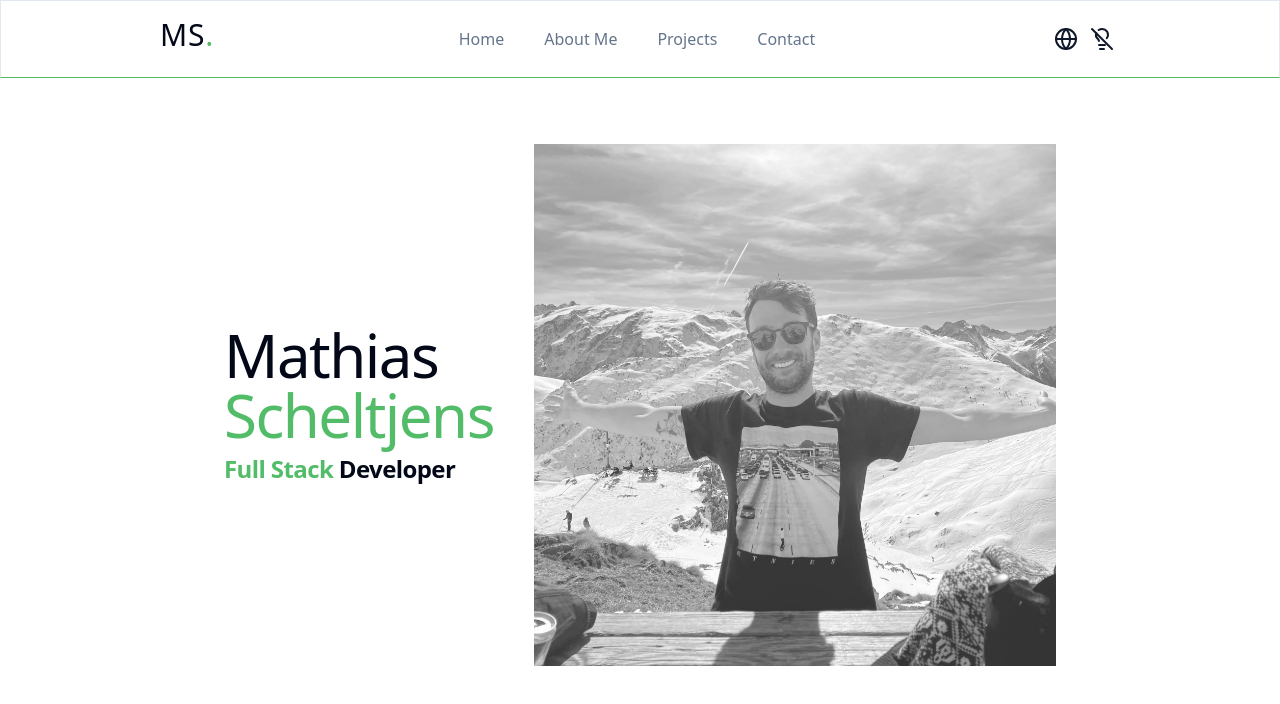
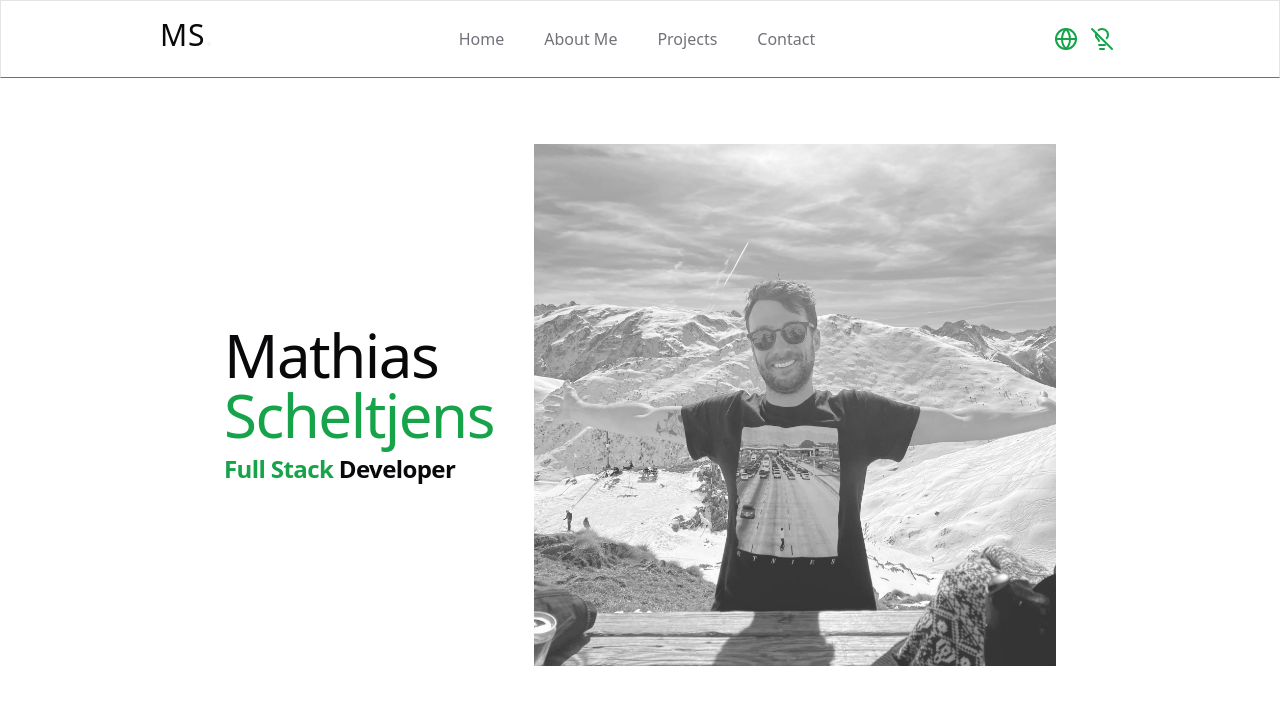
Before and after one commit to MScheltjens/portfolio, a Next.js app: page /en in a window 1280 px wide. Shown: the top 704 px of the page. Built offline with nearby package versions, Linux system fonts and the light colour scheme.

Commit message:
change theme

```diff
--- a/app/globals.css
+++ b/app/globals.css
@@ -1,66 +1,64 @@
 @tailwind base;
 @tailwind components;
 @tailwind utilities;
-@layer base {
+
 @layer base {
   :root {
     --background: 0 0% 100%;
-      --foreground: 222.2 84% 4.9%;
+    --foreground: 240 10% 3.9%;
     --card: 0 0% 100%;
-      --card-foreground: 222.2 84% 4.9%;
+    --card-foreground: 240 10% 3.9%;
     --popover: 0 0% 100%;
-      --popover-foreground: 222.2 84% 4.9%;
-      --primary: 222.2 47.4% 11.2%;
-      --primary-foreground: 210 40% 98%;
-      --secondary: 210 40% 96.1%;
-      --secondary-foreground: 222.2 47.4% 11.2%;
-      --muted: 210 40% 96.1%;
-      --muted-foreground: 215.4 16.3% 46.9%;
-      --accent: 132 44% 53%;
-      --accent-foreground: 222.2 47.4% 11.2%;
+    --popover-foreground: 240 10% 3.9%;
+    --primary: 142.1 76.2% 36.3%;
+    --primary-foreground: 355.7 100% 97.3%;
+    --secondary: 240 4.8% 95.9%;
+    --secondary-foreground: 240 5.9% 10%;
+    --muted: 240 4.8% 95.9%;
+    --muted-foreground: 240 3.8% 46.1%;
+    --accent: 240 4.8% 95.9%;
+    --accent-foreground: 240 5.9% 10%;
     --destructive: 0 84.2% 60.2%;
-      --destructive-foreground: 210 40% 98%;
-      --border: 214.3 31.8% 91.4%;
-      --input: 214.3 31.8% 91.4%;
-      --ring: 222.2 84% 4.9%;
+    --destructive-foreground: 0 0% 98%;
+    --border: 240 5.9% 90%;
+    --input: 240 5.9% 90%;
+    --ring: 142.1 76.2% 36.3%;
     --radius: 0rem;
     --chart-1: 12 76% 61%;
     --chart-2: 173 58% 39%;
     --chart-3: 197 37% 24%;
     --chart-4: 43 74% 66%;
     --chart-5: 27 87% 67%;
-      --radius: 0.5rem;
   }
 
   .dark {
-      --background: 222.2 84% 4.9%;
-      --foreground: 210 40% 98%;
-      --card: 222.2 84% 4.9%;
-      --card-foreground: 210 40% 98%;
-      --popover: 222.2 84% 4.9%;
-      --popover-foreground: 210 40% 98%;
-      --primary: 210 40% 98%;
-      --primary-foreground: 222.2 47.4% 11.2%;
-      --secondary: 217.2 32.6% 17.5%;
-      --secondary-foreground: 210 40% 98%;
-      --muted: 217.2 32.6% 17.5%;
-      --muted-foreground: 215 20.2% 65.1%;
-      --accent: 132 44% 53%;
-      --accent-foreground: 210 40% 98%;
+    --background: 20 14.3% 4.1%;
+    --foreground: 0 0% 95%;
+    --card: 24 9.8% 10%;
+    --card-foreground: 0 0% 95%;
+    --popover: 0 0% 9%;
+    --popover-foreground: 0 0% 95%;
+    --primary: 142.1 70.6% 45.3%;
+    --primary-foreground: 144.9 80.4% 10%;
+    --secondary: 240 3.7% 15.9%;
+    --secondary-foreground: 0 0% 98%;
+    --muted: 0 0% 15%;
+    --muted-foreground: 240 5% 64.9%;
+    --accent: 12 6.5% 15.1%;
+    --accent-foreground: 0 0% 98%;
     --destructive: 0 62.8% 30.6%;
-      --destructive-foreground: 210 40% 98%;
-      --border: 217.2 32.6% 17.5%;
-      --input: 217.2 32.6% 17.5%;
-      --ring: 212.7 26.8% 83.9;
+    --destructive-foreground: 0 85.7% 97.3%;
+    --border: 240 3.7% 15.9%;
+    --input: 240 3.7% 15.9%;
+    --ring: 142.4 71.8% 29.2%;
     --chart-1: 220 70% 50%;
     --chart-2: 160 60% 45%;
     --chart-3: 30 80% 55%;
     --chart-4: 280 65% 60%;
     --chart-5: 340 75% 55%;
-      --radius: 0.5rem;
   }
 }
-}
+
 @layer base {
   * {
     @apply border-border;
--- a/components/Intro.tsx
+++ b/components/Intro.tsx
@@ -10,10 +10,10 @@ export const Intro = ({ title1, title2 }: Props) => (
   <section className="mx-auto flex flex-col justify-around gap-x-10 gap-y-4 md:flex-row md:items-center">
     <div className="flex flex-col">
       <h1 className="scroll-m-20 text-4xl tracking-tight lg:text-6xl">
-        Mathias <span className="text-accent">Scheltjens</span>
+        Mathias <span className="text-primary">Scheltjens</span>
       </h1>
       <h3 className="mt-2 scroll-m-20 text-2xl font-semibold tracking-tight">
-        <span className="text-accent">{title1}</span> <span>{title2}</span>
+        <span className="text-primary">{title1}</span> <span>{title2}</span>
       </h3>
     </div>
     <div className="relative">
--- a/components/header.tsx
+++ b/components/header.tsx
@@ -11,7 +11,7 @@ export type NavProps = {
 };
 
 export const Header = ({ translations, locale }: NavProps) => (
-  <header className="fixed inset-x-0 top-0 z-50 border border-b-accent bg-background/75 py-2 backdrop-blur-sm lg:py-4">
+  <header className="fixed inset-x-0 top-0 z-50 border border-b-primary bg-background/75 py-2 backdrop-blur-sm lg:py-4">
     <div className="container flex max-w-5xl items-center justify-between">
       <h2 className="hidden scroll-m-20 pb-2 pr-3 text-3xl tracking-wide first:mt-0 md:block">
         MS<span className="text-accent">.</span>
@@ -21,16 +21,16 @@ export const Header = ({ translations, locale }: NavProps) => (
 
       <nav>
         <ul className="hidden items-center gap-6 font-light text-muted-foreground sm:flex sm:gap-10">
-          <li className="transition-colors hover:text-accent">
+          <li className="transition-colors hover:text-primary">
             <Link href={`/${locale}`}>{translations['home']}</Link>
           </li>
-          <li className="transition-colors hover:text-accent">
+          <li className="transition-colors hover:text-primary">
             <Link href={`/${locale}/about`}>{translations['about']}</Link>
           </li>
-          <li className="transition-colors hover:text-accent">
+          <li className="transition-colors hover:text-primary">
             <Link href={`/${locale}/projects`}>{translations['projects']}</Link>
           </li>
-          <li className="transition-colors hover:text-accent">
+          <li className="transition-colors hover:text-primary">
             <Link href={`/${locale}/contact`}>{translations['contact']}</Link>
           </li>
         </ul>
```
Lines whose indentation alone changed are shown as unchanged.
